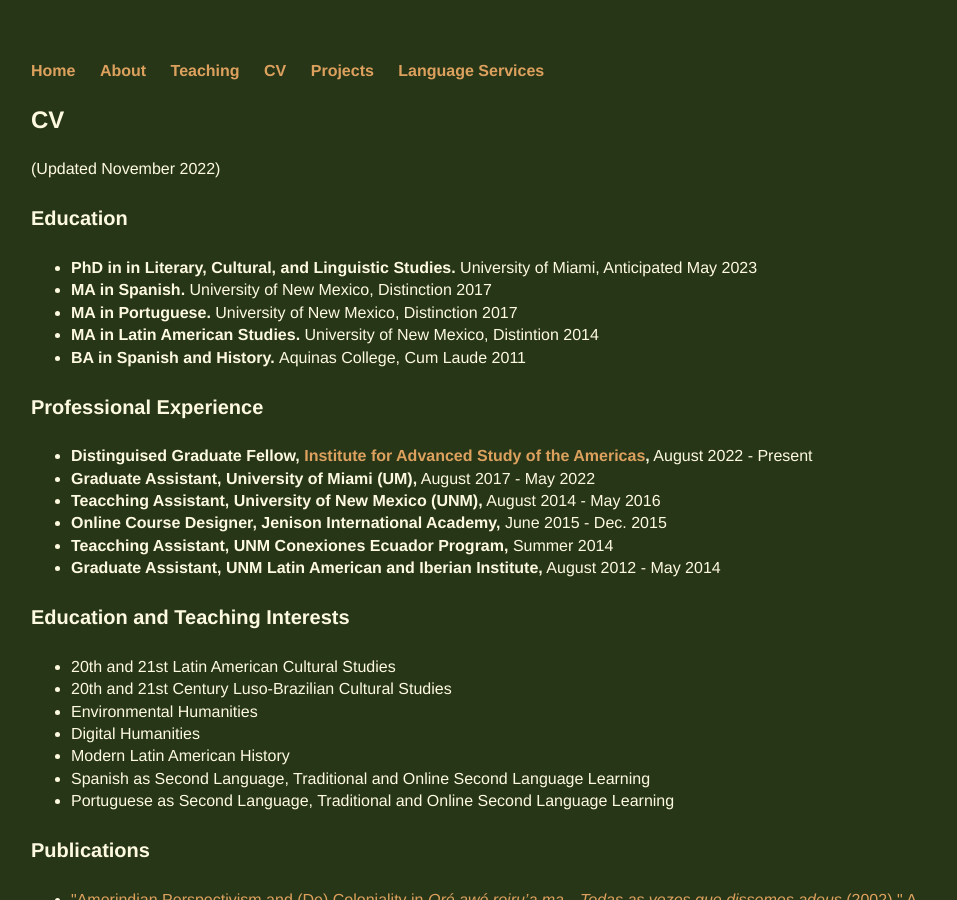
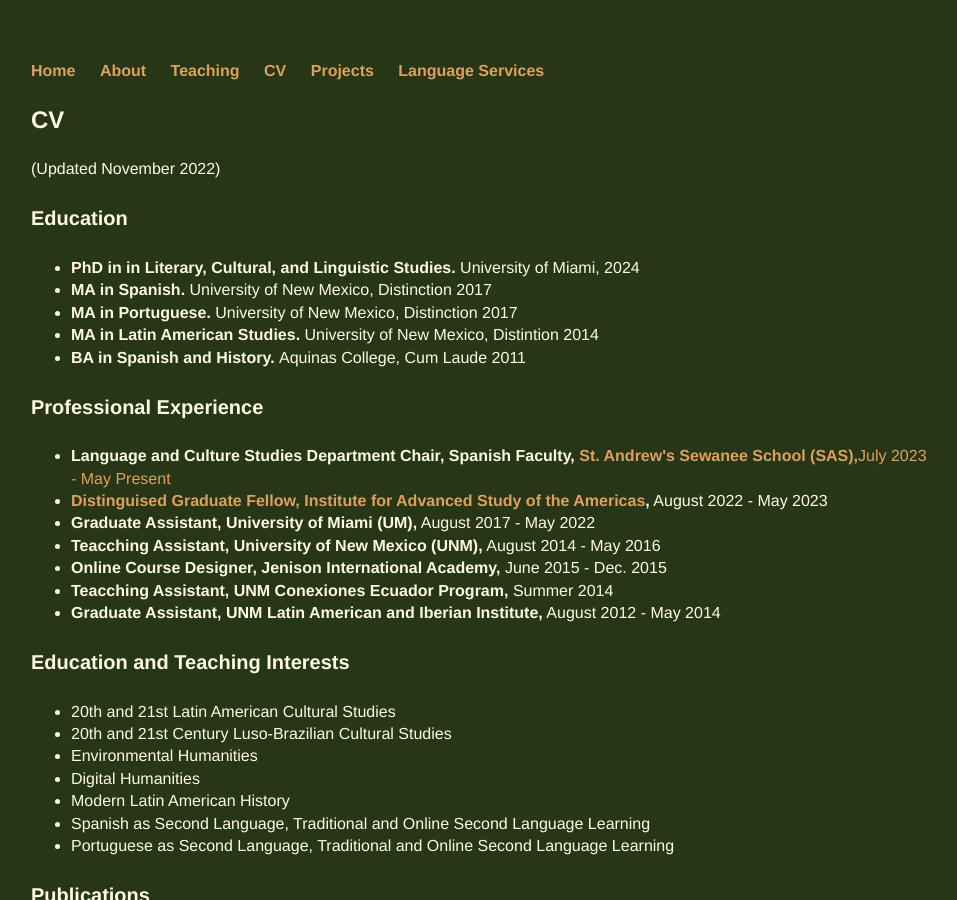
Before and after one commit to samgjohnson/samgjohnson.github.io, a Jekyll site: the page built from cv/index.html, in a window 1280 px wide and 900 px high. Shown: the whole window, without its empty margins (161-1118 px from the left). Built offline with Jekyll 4.4.1, drawn with Linux system fonts in a browser that asks for light colours; some of the changed text lies outside the part shown.

Commit message:
Update index.html

```diff
--- a/cv/index.html
+++ b/cv/index.html
@@ -6,7 +6,7 @@
 <p>(Updated November 2022)</p>
 <h4>Education</h4>
 <ul>
-<li><b>PhD in in Literary, Cultural, and Linguistic Studies. </b>University of Miami, Anticipated May 2023</li>
+<li><b>PhD in in Literary, Cultural, and Linguistic Studies. </b>University of Miami, 2024</li>
 <li><b>MA in Spanish. </b>University of New Mexico, Distinction 2017</li>
 <li><b>MA in Portuguese. </b>University of New Mexico, Distinction 2017</li>
 <li><b>MA in Latin American Studies. </b>University of New Mexico, Distintion 2014</li>
@@ -14,7 +14,8 @@
 </ul>
 <h4>Professional Experience</h4>
 <ul>
-<li><b>Distinguised Graduate Fellow, <a href="https://mia.as.miami.edu/events/grants/students/distinguished-graduate-fellows/index.html"> Institute for Advanced Study of the Americas</a>,</b> August 2022 - Present</li>
+<li><b>Language and Culture Studies Department Chair, Spanish Faculty, <a href="https://www.sasweb.org/academics/curriculum/middle-school/language"> St. Andrew's Sewanee School (SAS),</b>July 2023 - May Present</li>
+<li><b>Distinguised Graduate Fellow, <a href="https://mia.as.miami.edu/events/grants/students/distinguished-graduate-fellows/index.html"> Institute for Advanced Study of the Americas</a>,</b> August 2022 - May 2023</li>
 <li><b>Graduate Assistant, University of Miami (UM),</b> August 2017 - May 2022</li>
 <li><b>Teacching Assistant, University of New Mexico (UNM),</b> August 2014 - May 2016</li>
 <li><b>Online Course Designer, Jenison International Academy,</b> June 2015 - Dec. 2015</li>
@@ -55,7 +56,7 @@
 </ul>
 <h4>Select Grants and Awards</h4>
 <ul>
-<li>Digital Humanities Fellowship, UM	, Summer 2021 - <a href="https://covid.dh.miami.edu/">Digital Narratives of COVID-19</a> </li>
+<li>Professional Development Grant, SAS, Fall 2024</li>
 <li>Digital Humanities Fellowship, UM	, Summer 202O - <a href="https://storymap.knightlab.com/">Mapping Literature with Knight Lab's StoryMap</a></li>
 <li>Summer Research Award, Department of MLL, UM, Summer 2019</li>
 <li>The Graduate Activity Fee Allocation Committee Travel Grant, UM 2018</li>
```
